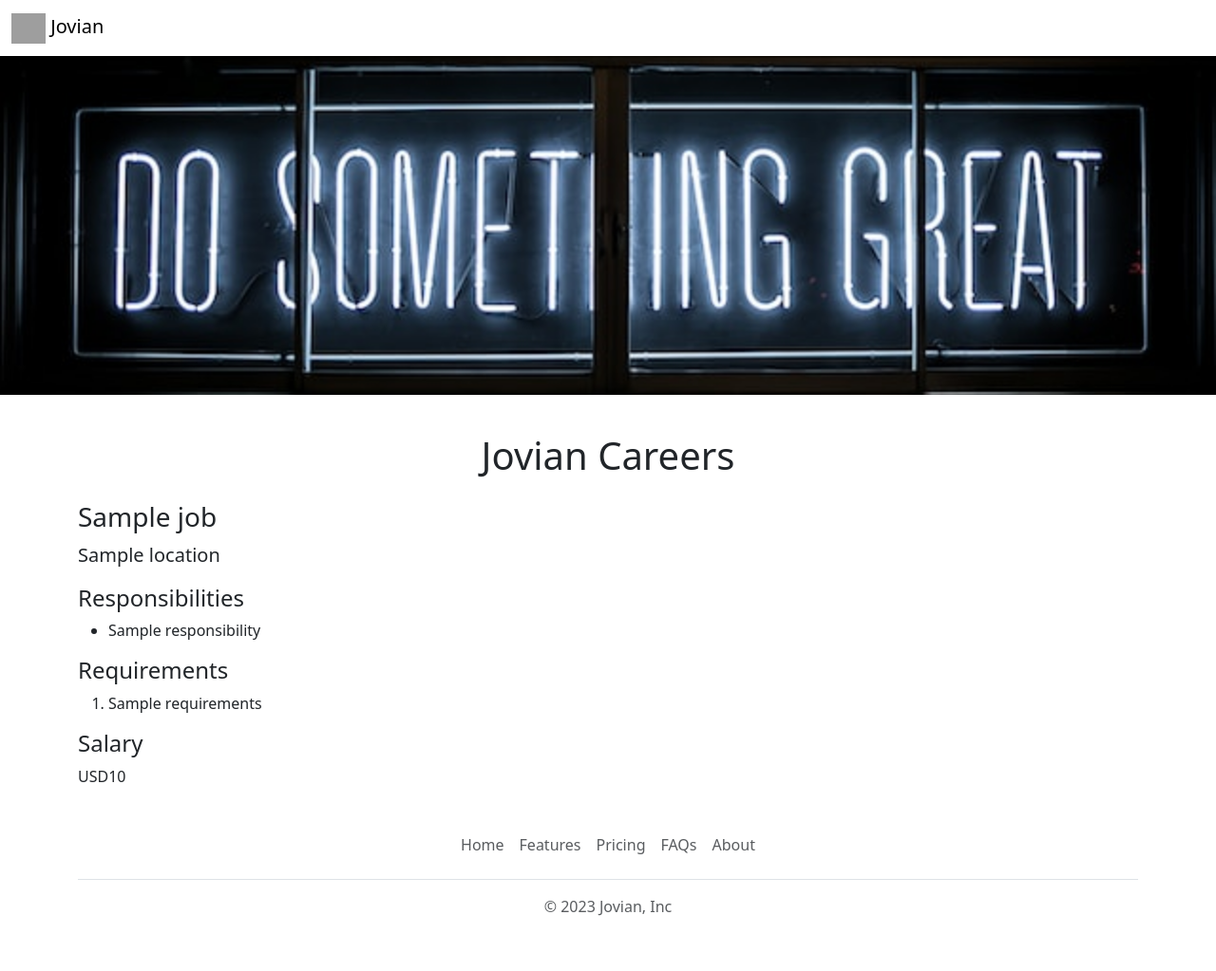
After one commit to andy-minn/jovian-careers-website-v2, a Flask app: template templates/jobpage.html in a window 1280 px wide. The commit adds this page. Shown: the whole page at 95% size. Run offline with Flask 3, Linux system fonts and the light colour scheme; the template is opened without the code that fills it: most values are stand-ins (such as "Sample title", 1, 10 or a date in 2020); grey boxes are pictures that could not be loaded.

Commit message:
added dynamic pages for each job

```diff
--- a/app.py
+++ b/app.py
@@ -1,17 +1,24 @@
 from flask import Flask, render_template, jsonify
-from database import load_jobs_from_db
+from database import load_jobs_from_db, load_job_from_db
 
 app = Flask(__name__)
 
 @app.route("/")
 def hello_jovian():
   jobs = load_jobs_from_db()
-  return render_template('home.html', jobs=jobs, company_name='Jovian')
+  return render_template('home.html', jobs=jobs)
 
 @app.route("/api/jobs")
 def list_jobs():
   jobs = load_jobs_from_db()
   return jsonify(jobs)
 
+@app.route("/job/<id>")
+def show_job(id):
+  job = load_job_from_db(id)
+  if not job:
+    return "Not Found", 404
+  return render_template('jobpage.html', job=job)
+
 if __name__ == '__main__':
   app.run(host='0.0.0.0', debug=True)
--- /dev/null
+++ b/templates/banner.html
@@ -0,0 +1,9 @@
+<style>
+  #banner {
+    height: 360px;
+    width: 100%;
+    object-fit: cover;
+    margin-bottom: 16px;
+  }
+</style>
+<img class="img-fluid" id="banner" src="https://jovian-careers-website-v2.andyminn.repl.co/static/banner.jpg">
--- /dev/null
+++ b/templates/bootstrap.html
@@ -0,0 +1,5 @@
+<meta charset="UTF-8">
+<meta http-equiv="X-UA-Compatible" content="IE=edge">
+<meta name="viewport" content="width=device-width, initial-scale=1.0">
+
+<link href="https://cdn.jsdelivr.net/npm/bootstrap@5.3.0/dist/css/bootstrap.min.css" rel="stylesheet" integrity="sha384-9ndCyUaIbzAi2FUVXJi0CjmCapSmO7SnpJef0486qhLnuZ2cdeRhO02iuK6FUUVM" crossorigin="anonymous">
--- a/templates/jobitem.html
+++ b/templates/jobitem.html
@@ -7,6 +7,6 @@
 {% endif %}
   </div>
   <div class="col-2 padding-right:16px">
-  <a href="mailto:hello@jovian.ai?subject=Application%20for%20{{job['title']}}&body=My%20name%3A%20%3Cyour%20name%20here%3E%0D%0AMy%20Resume%3A%20%3Cresume%20link%20here%3E%0D%0AMy%20LinkedIn%3A%20%3Clinkedin%20link%20here%3E" type="button" class="btn btn-outline-primary float-right align-middle">Apply</a>
+  <a href="/job/{{job['id']}}" type="button" class="btn btn-outline-primary float-right align-middle">Apply</a>
   </div>
 </div>
--- /dev/null
+++ b/templates/jobpage.html
@@ -0,0 +1,32 @@
+<!DOCTYPE html>
+<html lang="en">
+<head>
+  {% include 'bootstrap.html' %}
+  <title>{{job.title}} - Jovian Careers</title>
+</head>
+<body>
+  {% include 'nav.html' %}
+  {% include 'banner.html' %}
+
+  <div class="container">
+    <h1 class="text-center mt-4 mb-4">Jovian Careers</h1>
+    <h3>{{job.title}}</h3>
+    <p class="lead">{{job.location}}</p>
+    <h4>Responsibilities</h4>
+    <ul>
+      {% for line in job.responsibility.split("\n") %}
+        <li>{{line}}</li>
+      {% endfor %}
+    </ul>
+    <h4>Requirements</h4>
+    <ol>
+      {% for line in job.requirements.split("\n") %}
+        <li>{{line}}</li>
+      {% endfor %}
+    </ol>
+    <h4>Salary</h4>
+    <p>{{job.currency}}{{job.salary}}</p>
+  </div>
+  {% include 'footer.html' %}
+</body>
+</html>
--- a/templates/nav.html
+++ b/templates/nav.html
@@ -1,6 +1,6 @@
 <nav class="navbar shadow-sm fixed-top bg-white">
   <div class="container-fluid">
-    <a class="navbar-brand" href="#">
+    <a class="navbar-brand" href="/">
       <img src="/static/logo.svg" alt="Logo" width="36" height="32" class="d-inline-block align-text-top">
       Jovian
     </a>
```
Also changed, not shown: database.py (+9 -0 lines), templates/home.html (+5 -15 lines), 1 other file.
